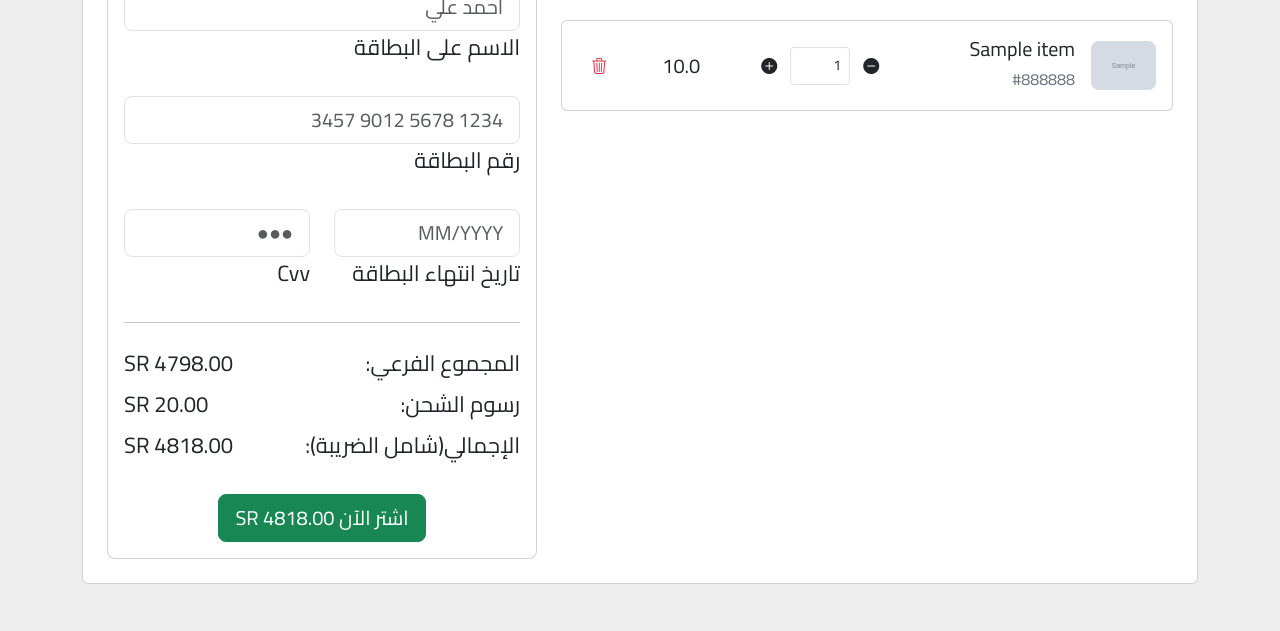
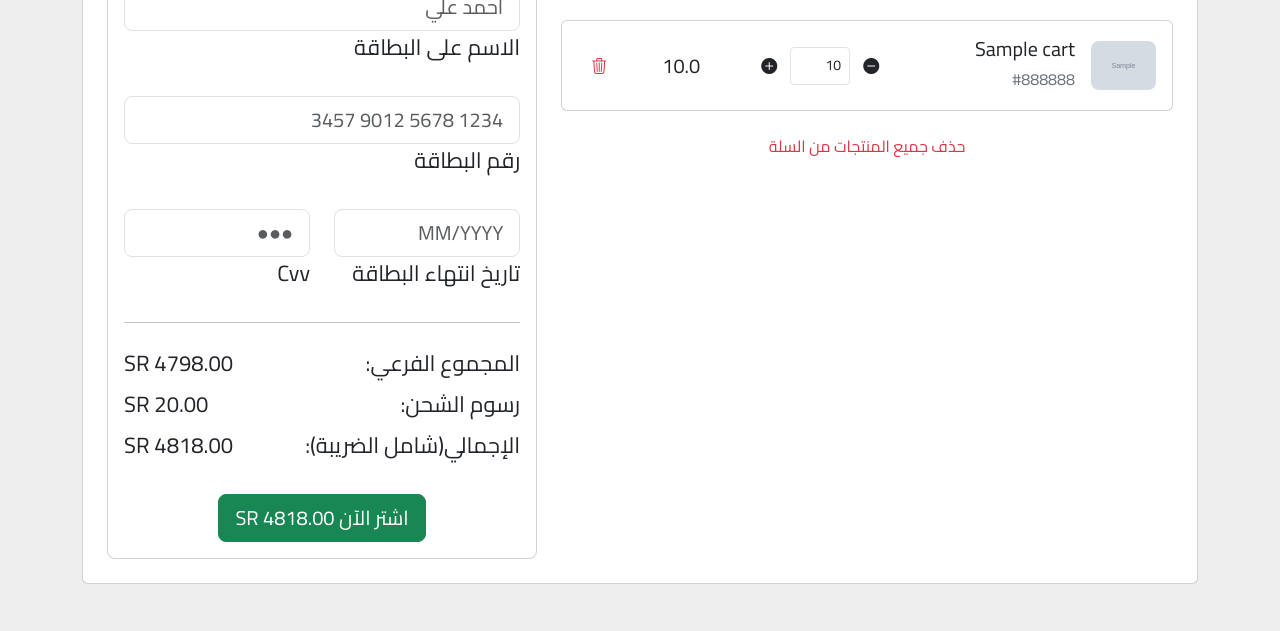
Before and after one commit to ReemOthm/django-ecommerce, a Django app: page /checkout/ in a window 1280 px wide. Shown: the part 369-1000 px from the top of the page. Run offline with Django 5.2, Linux system fonts and the light colour scheme; a user stored in the database is signed in; tables that the repository leaves empty hold one stand-in row (values such as "Sample post"); grey boxes marked "Sample" are stand-in pictures; some libraries are stand-ins or nearby versions.

Commit message:
features: remove items from cart and update quantity

```diff
--- a/ecommerceapp/admin.py
+++ b/ecommerceapp/admin.py
@@ -1,6 +1,5 @@
 from django.contrib import admin
-from .models import StoreType, Items,ItemsDetails
+from .models import StoreType, Items
 # Register your models here.
 admin.site.register(StoreType)
 admin.site.register(Items)
-admin.site.register(ItemsDetails)
--- a/ecommerceapp/static/js/main.js
+++ b/ecommerceapp/static/js/main.js
@@ -1,17 +1,25 @@
+const cartIcon = document.getElementById("cart-icon")
+
 function totalPrice(price){
     qty = document.getElementById("product_qty").value
     total = document.getElementById("total-price")
     total.textContent = price * qty
 }
 
-function addToCart(id){
-    const cartIcon = document.getElementById("cart-icon")
+function addToCart(page,id, name, image, color, itemPrice){
+    let qty,price;
+    if(page == false){
+        qty = document.getElementById("product_qty").value
+        price = parseFloat(document.getElementById("total-price").textContent.trim())
+    } else {
+        qty = 1
+        price = itemPrice
+    }
     const ajaxUrl = '/add_to_cart/'
-
     $.ajax({
         headers: { "X-CSRF-TOKEN": $('meta[name="csrf-token"]').attr("content") },
         url: ajaxUrl,
-        data:{id:id},
+        data:{id:id, name:name, image:image,color:color,qty:qty,price:price},
         method:"post",
         success: function(response){
             cartIcon.textContent = response.count
@@ -27,8 +35,29 @@
     });
 }
 
+function changeQty(action,id){
+    const ajaxUrl = '/change_qty/'
+    const cartitemPrice = document.getElementById("cartitem-price"+id)
+    $.ajax({
+        headers: { "X-CSRF-TOKEN": $('meta[name="csrf-token"]').attr("content") },
+        url: ajaxUrl,
+        data:{action: action,id:id},
+        method:"post",
+        success: function(response){
+            cartIcon.textContent = response.count;
+            cartitemPrice.textContent = response.price;
+            Swal.fire({
+                position: "top-end",
+                icon: "success",
+                width: "350px",
+                showConfirmButton: false,
+                timer: 1500
+            })
+        }
+    });
+}
+
 function deleteItemFromCart(id){
-    const cartIcon = document.getElementById("cart-icon")
     const ajaxUrl = '/delete_item_from_cart/'
 
     $.ajax({
@@ -42,3 +71,18 @@
         }
     });
 }
+
+function removeAllItems(){
+    const ajaxUrl = '/remove_all_items/'
+
+    $.ajax({
+        headers: { "X-CSRF-TOKEN": $('meta[name="csrf-token"]').attr("content") },
+        url: ajaxUrl,
+        data:{},
+        method:"post",
+        success: function(response){
+            cartIcon.textContent = response.count
+            location.reload()
+        }
+    });
+}
--- a/ecommerceapp/templates/checkout.html
+++ b/ecommerceapp/templates/checkout.html
@@ -19,6 +19,9 @@
                                         <p class="mb-0">لديك  {{request.session.cart}} منتج في السلة </p>
                                     </div>
                                 </div>
+                                {% if items|length == 0 %}
+                                    <p class="text-secondary text-center">لا توجد عناصر في السلة</p>
+                                {% else %}
                                     {% for data in items %}
                                         <div class="card mb-3">
                                             <div class="card-body">
@@ -26,36 +29,36 @@
                                                     <div class="d-flex flex-row align-items-center">
                                                         <div>
                                                             <img
-                                                            src="{{data.item.imageURL}}"
+                                                                src="{{data.image}}"
                                                                 class="img-fluid rounded-3" alt="Shopping item" style="width: 65px;">
                                                         </div>
                                                         <div class="me-3">
-                                                        <h5 class="mb-0">{{data.item.item_name}}</h5>
+                                                            <h5 class="mb-0">{{data.name}}</h5>
                                                             <small class="text-secondary fs-6">{{data.color}}</small>
                                                         </div>
                                                     </div>
                                                     <div class="d-flex align-items-center gap-5">
                                                         <div class="d-flex ">
                                                             <button data-mdb-button-init data-mdb-ripple-init class="btn"
-                                                            onclick="this.parentNode.querySelector('input[type=number]').stepDown()">
+                                                                onclick="this.parentNode.querySelector('input[type=number]').stepDown(); changeQty('remove',{{data.itemsid}})">
                                                                 <i class="bi bi-dash-circle-fill"></i>
                                                             </button>
 
-                                                        <input id="form1" min="0" name="quantity" value="1" type="number"
+                                                            <input min="1" name="quantity" value="{{data.qty|floatformat}}" type="number"
                                                                 class="form-control form-control-sm"
                                                                 style="width:60px"
                                                             />
-
                                                             <button data-mdb-button-init data-mdb-ripple-init class="btn rounded-3"
-                                                            onclick="this.parentNode.querySelector('input[type=number]').stepUp()">
+                                                                onclick="this.parentNode.querySelector('input[type=number]').stepUp(); changeQty('add',{{data.itemsid}}) "
+                                                                >
                                                                 <i class="bi bi-plus-circle-fill"></i>
                                                             </button>
                                                         </div>
                                                         <div class="d-flex align-items-center">
                                                             <div style="width: 80px;">
-                                                            <h5 class="mb-0">{{data.item.price}}</h5>
+                                                                <h5 class="mb-0" id='cartitem-price{{data.itemsid}}'>{{data.price}}</h5>
                                                             </div>
-                                                        <button type="button" onclick="deleteItemFromCart({{data.item.id}})" class="btn text-danger">
+                                                            <button type="button" onclick="deleteItemFromCart({{data.itemsid}});"  class="btn text-danger">
                                                                 <i class="bi bi-trash3"></i>
                                                             </button>
                                                         </div>
@@ -64,7 +67,12 @@
                                             </div>
                                         </div>
                                     {% endfor%}
-
+                                    <div class="text-center">
+                                        <button id="cart-items" class="text-danger btn" onclick="removeAllItems()">
+                                            حذف جميع المنتجات من السلة
+                                        </button>
+                                    </div>
+                                {% endif %}
                             </div>
 
                             <div class="col-lg-5">
--- a/ecommerceapp/templates/products.html
+++ b/ecommerceapp/templates/products.html
@@ -13,7 +13,7 @@
                     <div class="card-footer d-flex gap-2">
                         <button
                             class="btn btn-outline-primary w-100"
-                            onclick="addToCart({{item.id}})"
+                            onclick="addToCart(true,{{item.id}},'{{item.item_name}}','{{item.imageURL}}','{{item.color}}',{{item.price}})"
                             type="button"
                         >
                             إضافة
--- a/ecommerceapp/views.py
+++ b/ecommerceapp/views.py
@@ -1,8 +1,9 @@
 from django.http import JsonResponse
 from django.shortcuts import render, HttpResponse, redirect
 from django.template import loader
-from .models import Items, StoreType, ItemsDetails, Cart
+from .models import Items, Cart
 from django.views.decorators.csrf import csrf_exempt
+from django.db.models import Q
 
 from django.contrib.auth import login ,authenticate, logout
 from django.contrib.auth.decorators import login_required
@@ -14,37 +15,57 @@
     return HttpResponse(template.render({'request':request}))
 
 def products(request, id):
-    p = Items.objects.filter(storetype=id)
+    p = Items.objects.filter(Q(storetype=id) & Q(availability=True))
     template = loader.get_template('products.html')
     return HttpResponse(template.render({'request':request, 'items':p}))
 
 def details(request,id):
     template = loader.get_template('details.html')
-    data = ItemsDetails.objects.select_related('item').filter(item_id=id).first()
+    data = Items.objects.filter(id=id).first()
     return HttpResponse(template.render({'request':request, 'data':data}))
 
 def calculate_count(request):
     row = Cart.objects.all()
     count =0
     for item in row:
-        count = count + 1
+        count = count + int(item.qty)
     request.session["cart"]= count
     return count
 
 @csrf_exempt
 def add_to_cart(request):
     id = request.POST.get('id')
-    p= Cart(itemsid= id)
-    p.save()
+    name = request.POST.get('name')
+    image = request.POST.get('image')
+    color = request.POST.get('color')
+    qty = request.POST.get('qty')
+    price = request.POST.get('price')
+
+    product = Cart.objects.filter(itemsid=id).first()
+    if product:
+        product.qty += int(qty)
+        product.price += float(price)
+        product.save()
+    else:
+        p= Cart(itemsid=id,name=name,image=image,color=color,qty=qty,price=price)
+        p.save()
     count = calculate_count(request)
     return JsonResponse({'count': count})
 
-@login_required(login_url='/auth_login/')
-def checkout(request):
-    template = loader.get_template('checkout.html')
-    cart_items = Cart.objects.values_list('itemsid', flat=True)
-    items = ItemsDetails.objects.select_related("item").filter(item_id__in=cart_items)
-    return HttpResponse(template.render({'request': request, 'items': items }))
+@csrf_exempt
+def change_qty(request):
+    item = Cart.objects.filter(itemsid=request.POST.get('id')).first()
+    action = request.POST.get('action')
+    price = Items.objects.filter(id=request.POST.get('id')).first().price
+    if action == 'add':
+        item.qty += 1
+        item.price += price
+    elif action == 'remove':
+        item.qty -= 1
+        item.price -= price
+    item.save()
+    count = calculate_count(request)
+    return JsonResponse({"count": count,"price": item.price})
 
 @csrf_exempt
 def delete_item_from_cart(request):
@@ -52,6 +73,18 @@
     item.delete()
     count = calculate_count(request)
     return JsonResponse({"count": count})
+
+@csrf_exempt
+def remove_all_items(request):
+    Cart.objects.all().delete()
+    request.session["cart"]= 0
+    return JsonResponse({"count": 0})
+
+@login_required(login_url='/auth_login/')
+def checkout(request):
+    template = loader.get_template('checkout.html')
+    cart_items = Cart.objects.all()
+    return HttpResponse(template.render({'request': request, 'items': cart_items }))
 
 @csrf_exempt
 def auth_login(request):
--- a/ecommerceproject/urls.py
+++ b/ecommerceproject/urls.py
@@ -31,4 +31,6 @@
     path('auth_login/',ec.auth_login, name='auth_login'),
     path('logout/',ec.logout_view , name='logout'),
     path('delete_item_from_cart/',ec.delete_item_from_cart),
+    path('remove_all_items/',ec.remove_all_items),
+    path('change_qty/',ec.change_qty),
 ]+ static(settings.MEDIA_URL,document_root=settings.MEDIA_ROOT)
```
Also changed, not shown: ecommerceapp/models.py (+9 -10 lines), ecommerceapp/templates/details.html (+9 -9 lines), ecommerceapp/migrations/0004_cart_color_cart_image_cart_name_cart_price_cart_qty.py (added), ecommerceapp/migrations/0005_alter_cart_price_alter_itemsdetails_qty.py (added), ecommerceapp/migrations/0006_remove_cart_color_remove_cart_image_and_more.py (added), ecommerceapp/migrations/0007_remove_cart_item_id_cart_color_cart_image_and_more.py (added). Lines whose indentation alone changed are shown as unchanged.
